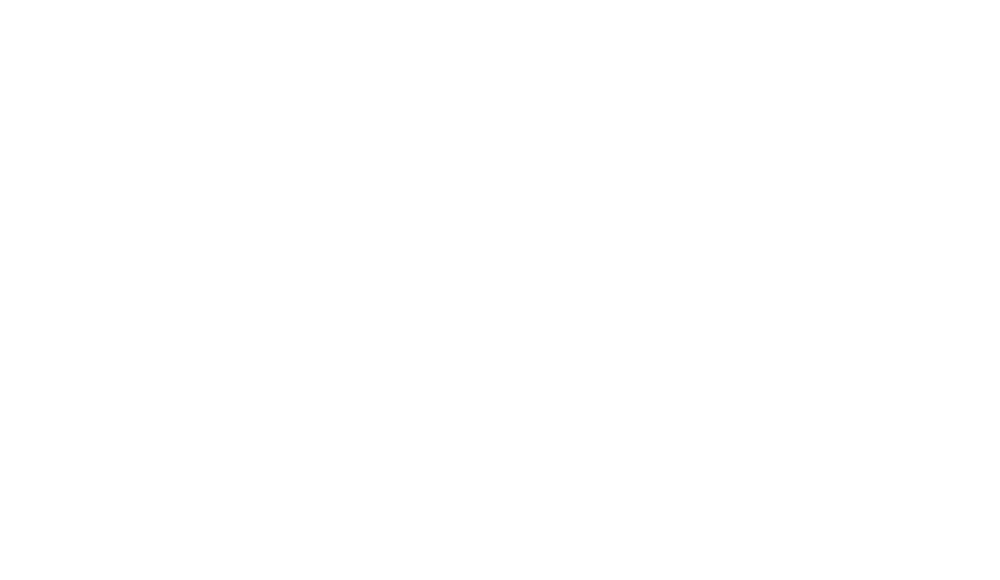
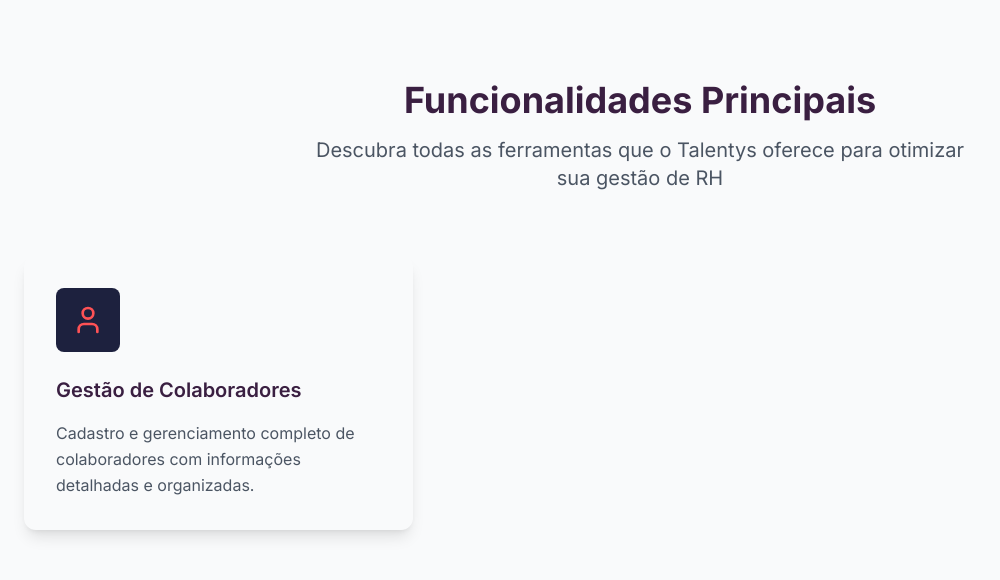
Before and after one commit to Grupo-02-Turma-Java-82/Talentys_Page, a React (Vite) app: page / in a window 1280 px wide. Shown: the top 580 px of the page, without its empty margins (0-1000 px from the left). Built offline with nearby package versions, Linux system fonts and the light colour scheme.

Commit message:
Adicionando Card de Feature

```diff
--- /dev/null
+++ b/src/components/CardFeature.tsx
@@ -0,0 +1,20 @@
+export function CardFeature() {
+    return (
+        <div className="bg-white p-8 rounded-xl shadow-lg hover:shadow-xl transition-all duration-300 transform hover:-translate-y-2">
+            <div className="bg-space-cadet p-4 rounded-lg w-16 h-16 flex items-center justify-center mb-6">
+            <svg xmlns="http://www.w3.org/2000/svg" width="24" height="24" viewBox="0 0 24 24" fill="none" stroke="currentColor" stroke-width="2" stroke-linecap="round" stroke-linejoin="round" className="lucide lucide-user h-8 w-8 text-bittersweet" data-lov-id="src/components/Features.tsx:53:16" data-lov-name="feature.icon" data-component-path="src/components/Features.tsx" data-component-line="53" data-component-file="Features.tsx" data-component-name="feature.icon" data-component-content="%7B%22className%22%3A%22h-8%20w-8%20text-bittersweet%22%7D">
+                <path d="M19 21v-2a4 4 0 0 0-4-4H9a4 4 0 0 0-4 4v2">
+                </path>
+                <circle cx="12" cy="7" r="4">
+                </circle>
+            </svg>
+            </div>
+            <h3 className="text-xl font-semibold text-dark-purple mb-4">
+            Gestão de Colaboradores
+            </h3>
+            <p className="text-gray-600 leading-relaxed">
+            Cadastro e gerenciamento completo de colaboradores com informações detalhadas e organizadas.
+            </p>
+        </div>
+    )
+}
--- a/src/components/Feature.tsx
+++ b/src/components/Feature.tsx
@@ -1,7 +1,21 @@
+import { CardFeature } from './CardFeature';
+
 export function Feature() {
   return (
-    <div>
-
+  <section id="funcionalidades" className="bg-gray-50 py-20 px-6">
+    <div className="max-w-7xl mx-auto">
+        <div className="text-center mb-16">
+          <h2 className="text-4xl font-bold text-dark-purple mb-4">
+              Funcionalidades Principais
+          </h2>
+          <p className="text-xl text-gray-600 max-w-2xl mx-auto">
+              Descubra todas as ferramentas que o Talentys oferece para otimizar sua gestão de RH
+          </p>
+        </div>
+        <div className="grid grid-cols-1 md:grid-cols-2 lg:grid-cols-3 gap-8">
+          <CardFeature></CardFeature>
+        </div>
     </div>
+  </section>
   )
 }
--- a/src/pages/Page.tsx
+++ b/src/pages/Page.tsx
@@ -1,6 +1,11 @@
+import { Feature } from "../components/Feature";
+
 export function Page() {
   return (
     // Para testar seus componentes adicione aqui dentro da div
-    <div></div>
+    <div>
+
+      <Feature />
+    </div>
   );
 }
```
